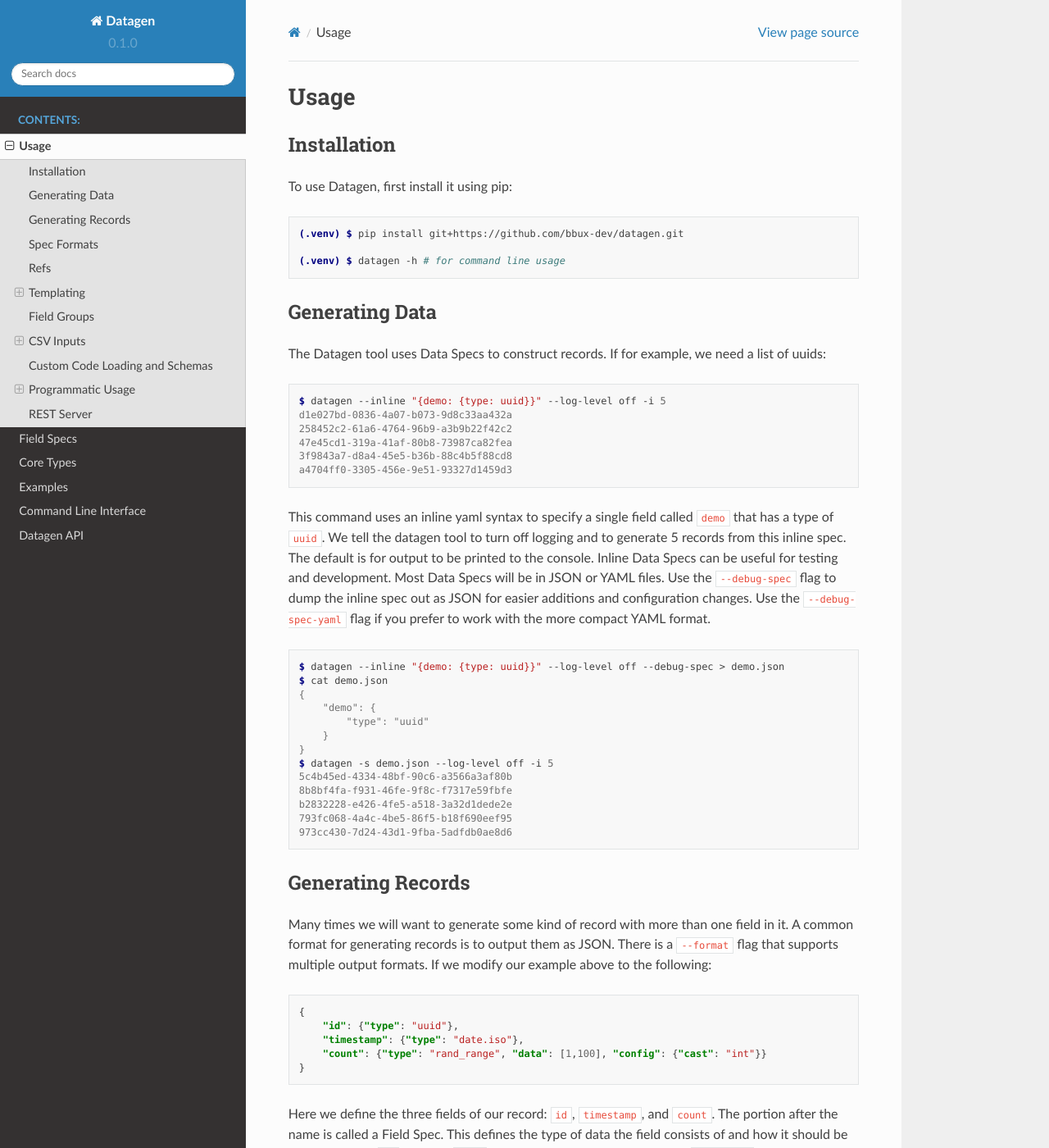
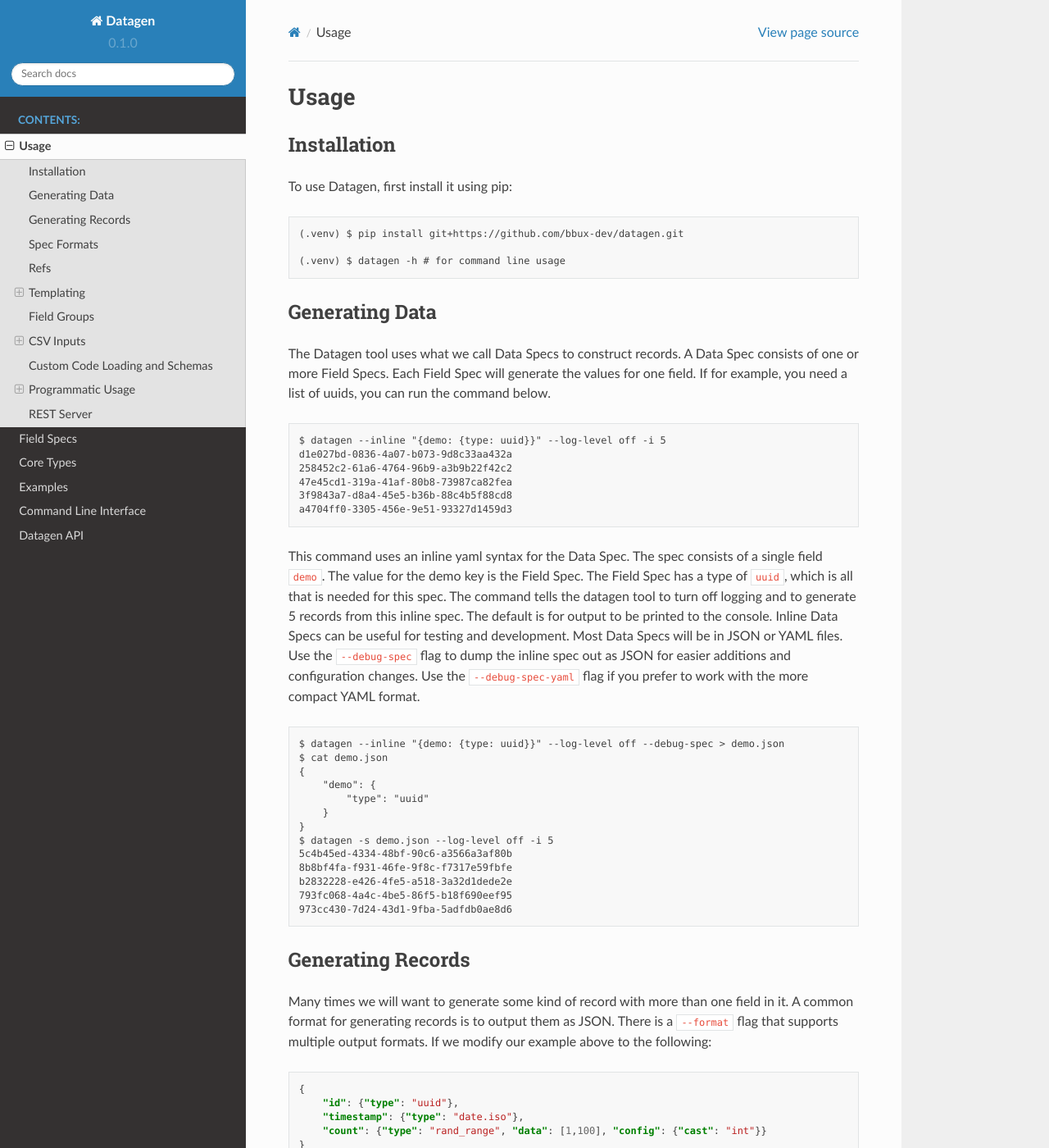
Before and after one commit to bbux-dev/datacraft, a Sphinx documentation site: the page built from docs/source/usage.rst, in a window 1280 px wide and 1400 px high. Shown: the whole window at 82% size. Built offline with Sphinx 7.4.7 and the Read the Docs theme 2.0.0, drawn with Linux system fonts in a browser that asks for light colours; some of the changed text lies outside the part shown.

Commit message:
Some refactor of usage.rst

```diff
--- a/docs/source/usage.rst
+++ b/docs/source/usage.rst
@@ -5,10 +5,9 @@
 
 Installation
 ------------
-
 To use Datagen, first install it using pip:
 
-.. code-block:: console
+.. code-block:: text
 
    (.venv) $ pip install git+https://github.com/bbux-dev/datagen.git
 
@@ -17,9 +16,11 @@
 Generating Data
 ----------------
 
-The Datagen tool uses Data Specs to construct records. If for example, we need a list of uuids:
+The Datagen tool uses what we call Data Specs to construct records. A Data Spec consists of one or more Field Specs.
+Each Field Spec will generate the values for one field. If for example, you need a list of uuids, you can run the
+command below.
 
-.. code-block:: console
+.. code-block:: text
 
     $ datagen --inline "{demo: {type: uuid}}" --log-level off -i 5
     d1e027bd-0836-4a07-b073-9d8c33aa432a
@@ -28,13 +29,15 @@
     3f9843a7-d8a4-45e5-b36b-88c4b5f88cd8
     a4704ff0-3305-456e-9e51-93327d1459d3
 
-This command uses an inline yaml syntax to specify a single field called ``demo`` that has a type of ``uuid``. We tell
-the datagen tool to turn off logging and to generate 5 records from this inline spec. The default is for output to be
-printed to the console. Inline Data Specs can be useful for testing and development. Most Data Specs will be in JSON or
-YAML files. Use the ``--debug-spec`` flag to dump the inline spec out as JSON for easier additions and configuration
-changes. Use the ``--debug-spec-yaml`` flag if you prefer to work with the more compact YAML format.
+This command uses an inline yaml syntax for the Data Spec. The spec consists of a single field ``demo``. The value
+for the demo key is the Field Spec. The Field Spec has a type of ``uuid``, which is all that is needed for this spec.
+The command tells the datagen tool to turn off logging and to generate 5 records from this inline spec. The default
+is for output to be printed to the console. Inline Data Specs can be useful for testing and development. Most Data
+Specs will be in JSON or YAML files. Use the ``--debug-spec`` flag to dump the inline spec out as JSON for easier
+additions and configuration changes. Use the ``--debug-spec-yaml`` flag if you prefer to work with the more compact
+YAML format.
 
-.. code-block:: console
+.. code-block:: text
 
     $ datagen --inline "{demo: {type: uuid}}" --log-level off --debug-spec > demo.json
     $ cat demo.json
@@ -70,7 +73,7 @@
 field is a ``uuid`` just like the previous example.  The ``timestamp`` is a ISO 8601 date and the ``count`` is a random
 number between 1 and 100 that is cast to an integer. If we run this spec and specify the ``--format json`` flag:
 
-.. code-block:: console
+.. code-block:: text
 
     $ datagen -s demo.json --log-level off -i 5 --format json -x
     {"id": "706bf38c-02a8-4087-bf41-62cdf4963f0b", "timestamp": "2021-11-30T05:21:14", "count": 59}
@@ -82,7 +85,7 @@
 There are other output formats available and a mechanism to register custom formatters. If a csv file is more suited
 for your needs:
 
-.. code-block:: console
+.. code-block:: text
 
     $ datagen -s demo.json --log-level off -i 5 --format csv -x
     1ad0b69b-0843-4c0d-90a3-d7b77574a3af,2021-11-21T21:24:44,2
@@ -116,7 +119,7 @@
 ----------
 
 There is a special section in the Data Spec called ``refs``.  This is short for references and is where a Field
-Spec be defined outside of a field.  Field Specs can then point to a ref to supply values it can use for the data
+Spec can be defined outside of a field.  Field Specs can then point to a ref to supply values it can use for the data
 generation process.  The simplest example of this is the ``combine`` type:
 
 .. code-block:: json
@@ -296,16 +299,26 @@
 
 .. code-block:: json
 
-   {
-     "users?count=4?sample=true": ["bob", "bobby", "rob", "roberta", "steve"],
-     "num_users": {
-       "2": 0.5,
-       "3": 0.3,
-       "4": 0.2
-     }
-   }
+    {
+      "users": {
+        "type": "values",
+        "data": ["bob", "bobby", "rob", "roberta", "steve"],
+        "config": {
+          "count": "4",
+          "sample": "true"
+        }
+      },
+      "num_users": {
+        "type": "values",
+        "data": {
+          "2": 0.5,
+          "3": 0.3,
+          "4": 0.2
+        }
+      }
+    }
 
-In the above spec the number of users created will be weighted so that half the time there are two, and the other
+In the above spec, the number of users created will be weighted so that half the time there are two, and the other
 half there are three or four. NOTE: It is important to make sure that the ``count`` param is equal to the maximum number
 that will be indexed. If it is less, then there will be empty line items whenever the num_users exceeds the count.
 
@@ -370,7 +383,7 @@
 
 Running this example:
 
-.. code-block:: console
+.. code-block:: text
 
    datagen -s pets.json -i 10 -l off -x --format json
    {"id": 1, "name": "Fido"}
```
Also changed, not shown: other parts of docs/source/usage.rst (+1 -1 lines).
